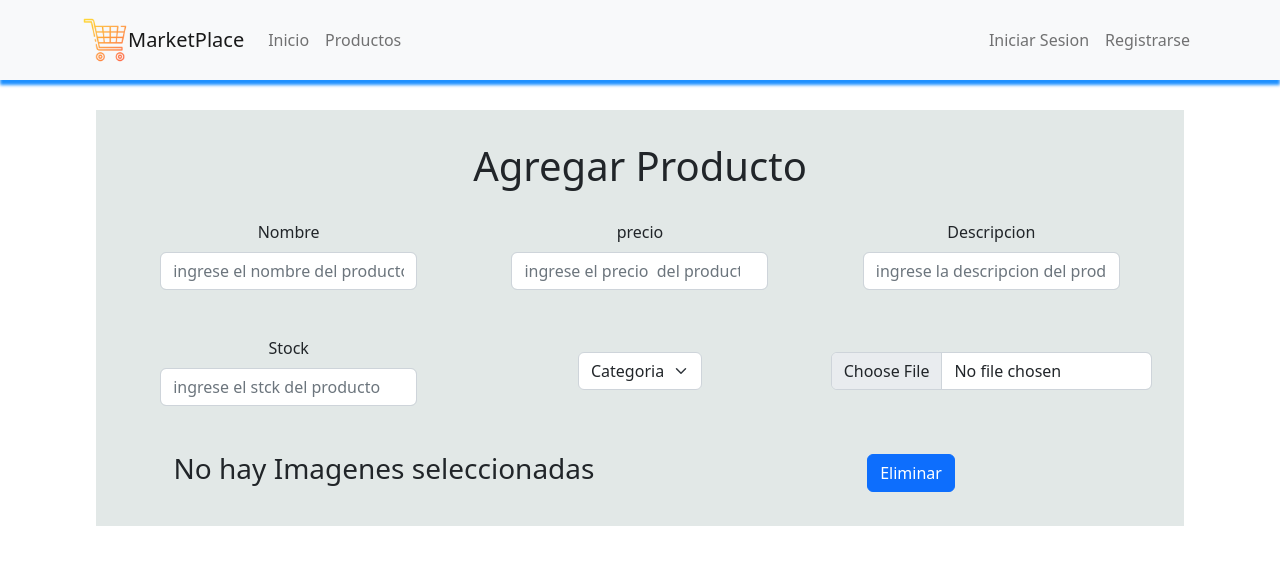
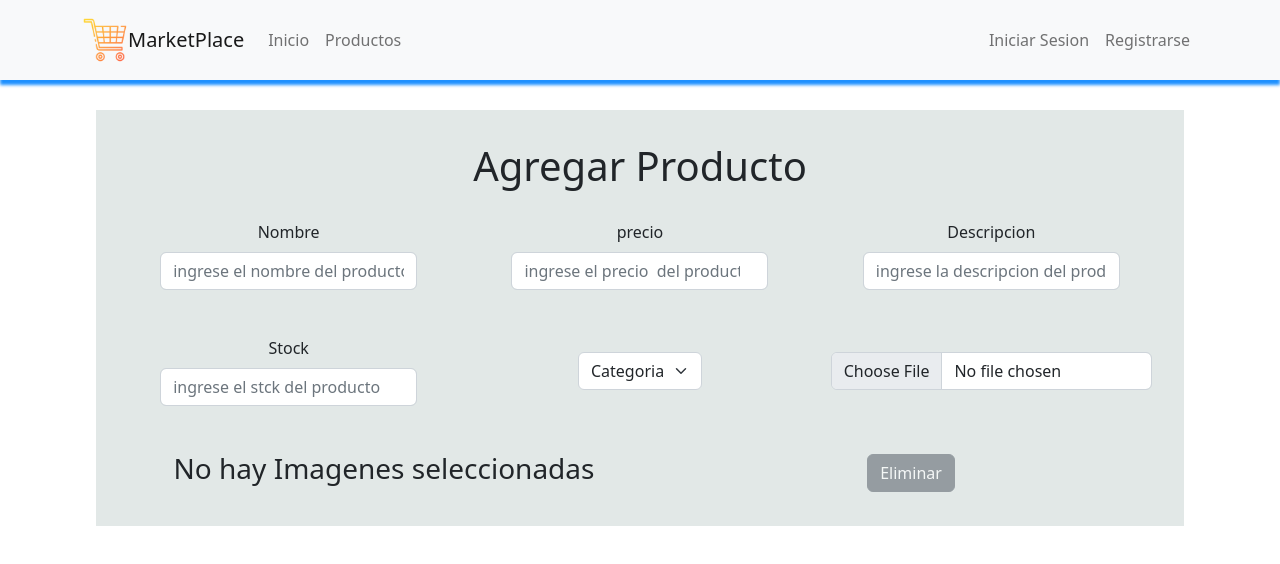
Before and after one commit to EzeVieraRep/MarketPlace, a React (Vite) app: page /agregar-producto in a window 1280 px wide. Shown: the top 564 px of the page. Built offline with nearby package versions, Linux system fonts and the light colour scheme.

Commit message:
se agrego validacion al boton de eliminar imagen seleccionada

```diff
--- a/src/pages/productCrud/components/UseCreateEditProduct.jsx
+++ b/src/pages/productCrud/components/UseCreateEditProduct.jsx
@@ -12,7 +12,13 @@ const UseCreateEditProduct = () => {
 
     const imageChange = (e) => setImages(images.concat(e.target.files[0]));
 
-    return <CreateEditProduct images={images} selectImage={selectImage} selectedImage={selectedImage} imageChange={imageChange}/>
+    const isEmpty = (aField) => aField === "";
+
+    //desabilita el boton de eliminar Imagen
+    const imageButtonDisabled = () => isEmpty(selectedImage)
+
+
+    return <CreateEditProduct images={images} selectImage={selectImage} selectedImage={selectedImage} imageChange={imageChange} imageButtonDisabled={imageButtonDisabled} />
 }
 
 export default UseCreateEditProduct;
--- a/src/pages/productCrud/views/CreateEditProduct.jsx
+++ b/src/pages/productCrud/views/CreateEditProduct.jsx
@@ -1,7 +1,7 @@
 import { Button, Form } from "react-bootstrap";
 import '../Styles.css'
 
-const CreateEditProduct = ({ images, selectImage, selectedImage, imageChange }) => {
+const CreateEditProduct = ({ images, selectImage, selectedImage, imageChange, imageButtonDisabled }) => {
     return (
         <div className="product_container">
             <div className="product_card">
@@ -74,7 +74,7 @@ const CreateEditProduct = ({ images, selectImage, selectedImage, imageChange })
                     </div>
                     {/* ELIMINAR IMAGEN */}
                     <div className="product_item">
-                        <Button variant="primary">Eliminar</Button>
+                        <Button variant={!imageButtonDisabled() ? "primary" : "secondary"} disabled={imageButtonDisabled()} >Eliminar</Button>
                     </div>
                 </form>
             </div >
```
